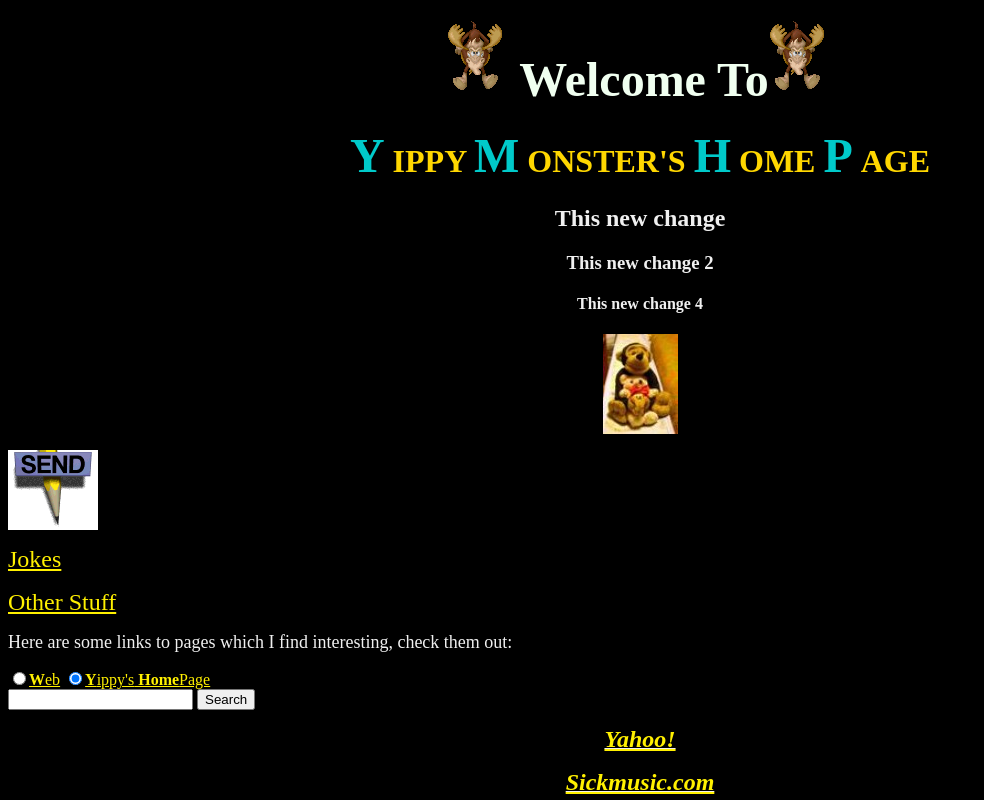
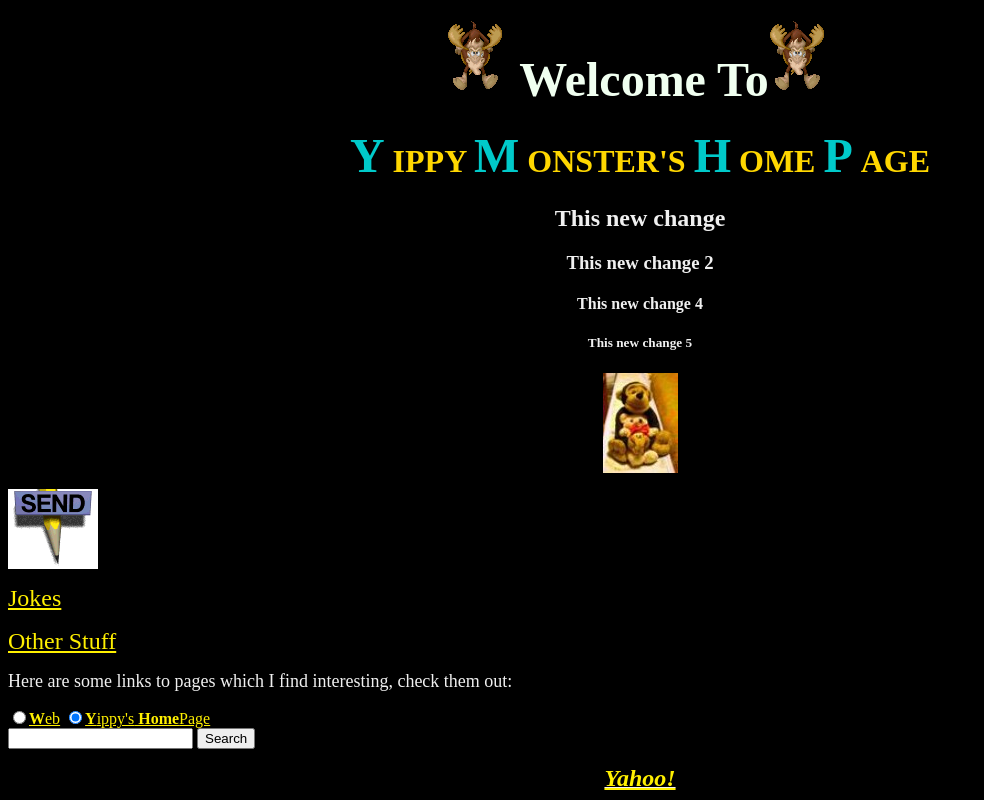
Before and after one commit to yip77/Webpage, a plain HTML site: page index.html in a window 1280 px wide. Shown: the top 800 px of the page, without its empty margins (0-984 px from the left). Drawn offline with Linux system fonts and the light colour scheme.

Commit message:
changes to testing

```diff
--- a/index.html
+++ b/index.html
@@ -20,6 +20,7 @@
 <h2> This new change </h2>
 <h3> This new change 2</h3>
 <h4> This new change 4</h4>
+<h5> This new change 5</h5>
 
 <p><img src="images/monkey02.jpg"></p>
 </center>
```
